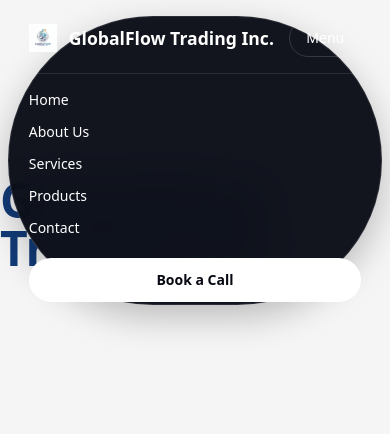
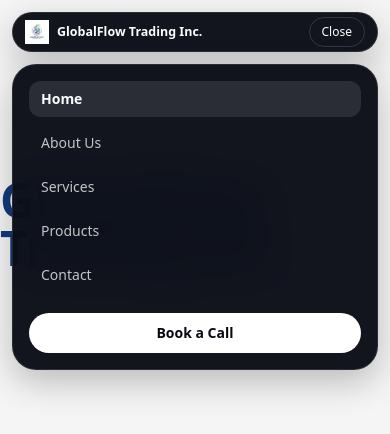
Before and after one commit to Andy-School-Code/GlobalFlow-Website, a Next.js app in the folder nextjs-site/: page / in a window 390 px wide. Both pictures are taken after a click on the button "Menu". Shown: the top 434 px of the page. Built offline with nearby package versions, Linux system fonts and the light colour scheme.

Commit message:
Fixed mobile navbar menu layout and dropdown issue

```diff
--- a/nextjs-site/components/Navbar.tsx
+++ b/nextjs-site/components/Navbar.tsx
@@ -30,33 +30,39 @@
     return pathname.startsWith(href);
   };
 
+  const closeMenu = () => setMenuOpen(false);
+
   return (
     <header className="fixed inset-x-0 top-0 z-50">
-      <div className="flex justify-center pt-4">
+      <div className="flex justify-center px-3 pt-3 sm:px-0 sm:pt-4">
         <div
-          className={`rounded-full border border-white/10 bg-[#060912]/95 backdrop-blur-xl shadow-[0_12px_35px_rgba(0,0,0,0.24)] transition-all duration-500 ease-in-out ${
-            scrolled
-              ? "w-[76%] px-4 py-0.5"
-              : "w-[96%] px-5 py-0.5"
-          }`}
+          className={`${
+            scrolled ? "w-[94%] sm:w-[76%]" : "w-full sm:w-[96%]"
+          } transition-all duration-500 ease-in-out`}
         >
-          <div className="relative flex items-center">
+          {/* MAIN NAVBAR PILL */}
+          <div className="rounded-full border border-white/10 bg-[#060912]/95 px-3 py-1 shadow-[0_12px_35px_rgba(0,0,0,0.24)] backdrop-blur-xl sm:px-5 sm:py-0.5">
+            <div className="relative flex items-center justify-between gap-2">
               {/* Left brand */}
-            <Link href="/" className="z-10 flex items-center gap-3">
+              <Link
+                href="/"
+                className="z-10 flex min-w-0 items-center gap-2 sm:gap-3"
+                onClick={closeMenu}
+              >
                 <Image
                   src="/logo.png"
                   alt="GlobalFlow Logo"
                   width={40}
                   height={40}
-                className="h-7 w-7 object-contain"
+                  className="h-6 w-6 flex-shrink-0 object-contain sm:h-7 sm:w-7"
                 />
-              <span className="text-[1.1rem] font-semibold text-white">
+                <span className="truncate text-[0.78rem] font-semibold text-white sm:text-[1.1rem]">
                   GlobalFlow Trading Inc.
                 </span>
               </Link>
 
-            {/* Center nav */}
-            <nav className="absolute left-1/2 hidden -translate-x-1/2 md:flex items-center gap-10">
+              {/* Desktop nav */}
+              <nav className="absolute left-1/2 hidden -translate-x-1/2 items-center gap-10 md:flex">
                 {navItems.map((item) => {
                   const active = isActive(item.href);
 
@@ -88,7 +94,7 @@
                 })}
               </nav>
 
-            {/* Right button */}
+              {/* Desktop button */}
               <div className="ml-auto hidden md:flex">
                 <Link
                   href="/contact"
@@ -98,34 +104,69 @@
                 </Link>
               </div>
 
-            {/* Mobile */}
+              {/* Mobile button */}
               <button
                 type="button"
                 onClick={() => setMenuOpen((prev) => !prev)}
-              className="ml-auto rounded-full border border-white/15 px-4 py-2 text-sm text-white md:hidden"
+                className="ml-auto rounded-full border border-white/15 px-3 py-1.5 text-xs font-medium text-white transition hover:bg-white/5 md:hidden"
               >
-              Menu
+                {menuOpen ? "Close" : "Menu"}
               </button>
             </div>
+          </div>
 
+          {/* MOBILE DROPDOWN - OUTSIDE THE PILL */}
           {menuOpen && (
-            <div className="mt-4 border-t border-white/10 pt-4 md:hidden">
-              <div className="flex flex-col gap-3 text-sm text-white">
-                <Link href="/" onClick={() => setMenuOpen(false)}>
+            <div className="mt-3 rounded-3xl border border-white/10 bg-[#060912]/95 p-4 shadow-[0_12px_35px_rgba(0,0,0,0.24)] backdrop-blur-xl md:hidden">
+              <div className="flex flex-col gap-2 text-sm text-white">
+                <Link
+                  href="/"
+                  onClick={closeMenu}
+                  className={`rounded-xl px-3 py-2 transition ${
+                    isActive("/")
+                      ? "bg-white/10 font-semibold text-white"
+                      : "text-white/75 hover:bg-white/5 hover:text-white"
+                  }`}
+                >
                   Home
                 </Link>
-                <span>About Us</span>
-                <Link href="/services" onClick={() => setMenuOpen(false)}>
+
+                <span className="rounded-xl px-3 py-2 text-white/75">
+                  About Us
+                </span>
+
+                <Link
+                  href="/services"
+                  onClick={closeMenu}
+                  className={`rounded-xl px-3 py-2 transition ${
+                    isActive("/services")
+                      ? "bg-white/10 font-semibold text-white"
+                      : "text-white/75 hover:bg-white/5 hover:text-white"
+                  }`}
+                >
                   Services
                 </Link>
-                <span>Products</span>
-                <Link href="/contact" onClick={() => setMenuOpen(false)}>
+
+                <span className="rounded-xl px-3 py-2 text-white/75">
+                  Products
+                </span>
+
+                <Link
+                  href="/contact"
+                  onClick={closeMenu}
+                  className={`rounded-xl px-3 py-2 transition ${
+                    isActive("/contact")
+                      ? "bg-white/10 font-semibold text-white"
+                      : "text-white/75 hover:bg-white/5 hover:text-white"
+                  }`}
+                >
                   Contact
                 </Link>
+
                 <Link
                   href="/contact"
-                  onClick={() => setMenuOpen(false)}
-                  className="mt-2 rounded-full bg-white px-5 py-3 text-center font-semibold text-[#060912]"
+                  onClick={closeMenu}
+                  className="mt-3 rounded-full bg-white px-5 py-2.5 text-center font-semibold text-[#060912]"
                 >
                   Book a Call
                 </Link>
```
Lines whose indentation alone changed are shown as unchanged.
